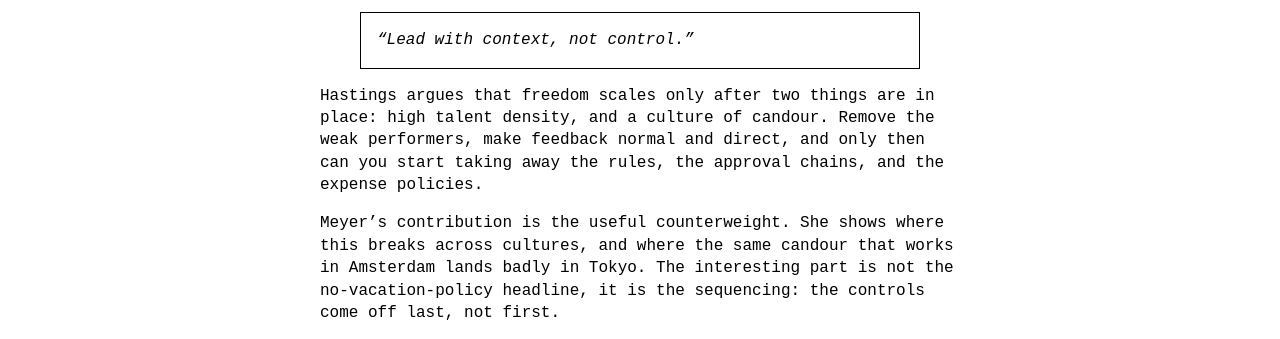
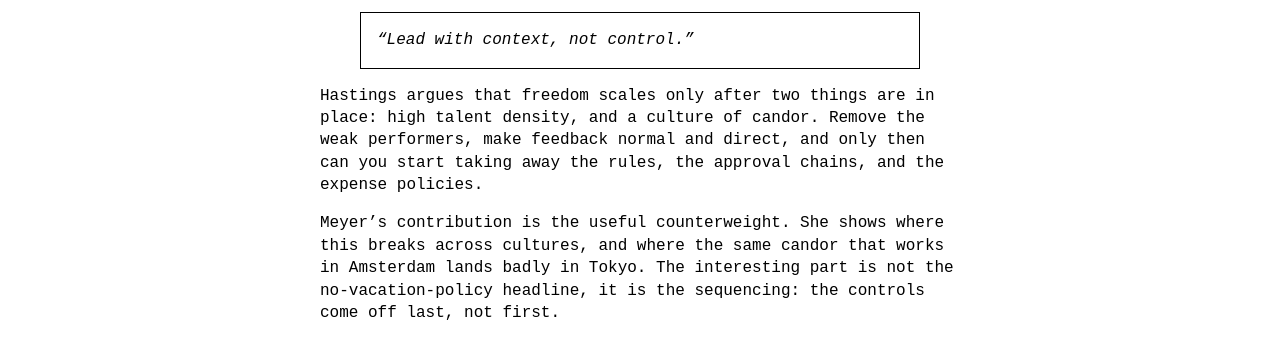
Before and after one commit to zdutta/zdutta.github.io, a Jekyll site: the page built from books/no-rules-rules.md, in a window 1280 px wide. Shown: the part 899-1238 px from the top of the page. Built offline with Jekyll 4.4.1, drawn with Linux system fonts in a browser that asks for light colours.

Commit message:
Use American spelling in No Rules Rules note for consistency
Co-Authored-By: Claude Opus 5 <noreply@anthropic.com>

```diff
--- a/books/no-rules-rules.md
+++ b/books/no-rules-rules.md
@@ -13,9 +13,9 @@ permalink: /books/no-rules-rules/
 
 > "Lead with context, not control."
 
-Hastings argues that freedom scales only after two things are in place: high talent density, and a culture of candour. Remove the weak performers, make feedback normal and direct, and only then can you start taking away the rules, the approval chains, and the expense policies.
+Hastings argues that freedom scales only after two things are in place: high talent density, and a culture of candor. Remove the weak performers, make feedback normal and direct, and only then can you start taking away the rules, the approval chains, and the expense policies.
 
-Meyer's contribution is the useful counterweight. She shows where this breaks across cultures, and where the same candour that works in Amsterdam lands badly in Tokyo. The interesting part is not the no-vacation-policy headline, it is the sequencing: the controls come off last, not first.
+Meyer's contribution is the useful counterweight. She shows where this breaks across cultures, and where the same candor that works in Amsterdam lands badly in Tokyo. The interesting part is not the no-vacation-policy headline, it is the sequencing: the controls come off last, not first.
 
 ---
 
```
Also changed, not shown: books.md (+1 -1 lines).
